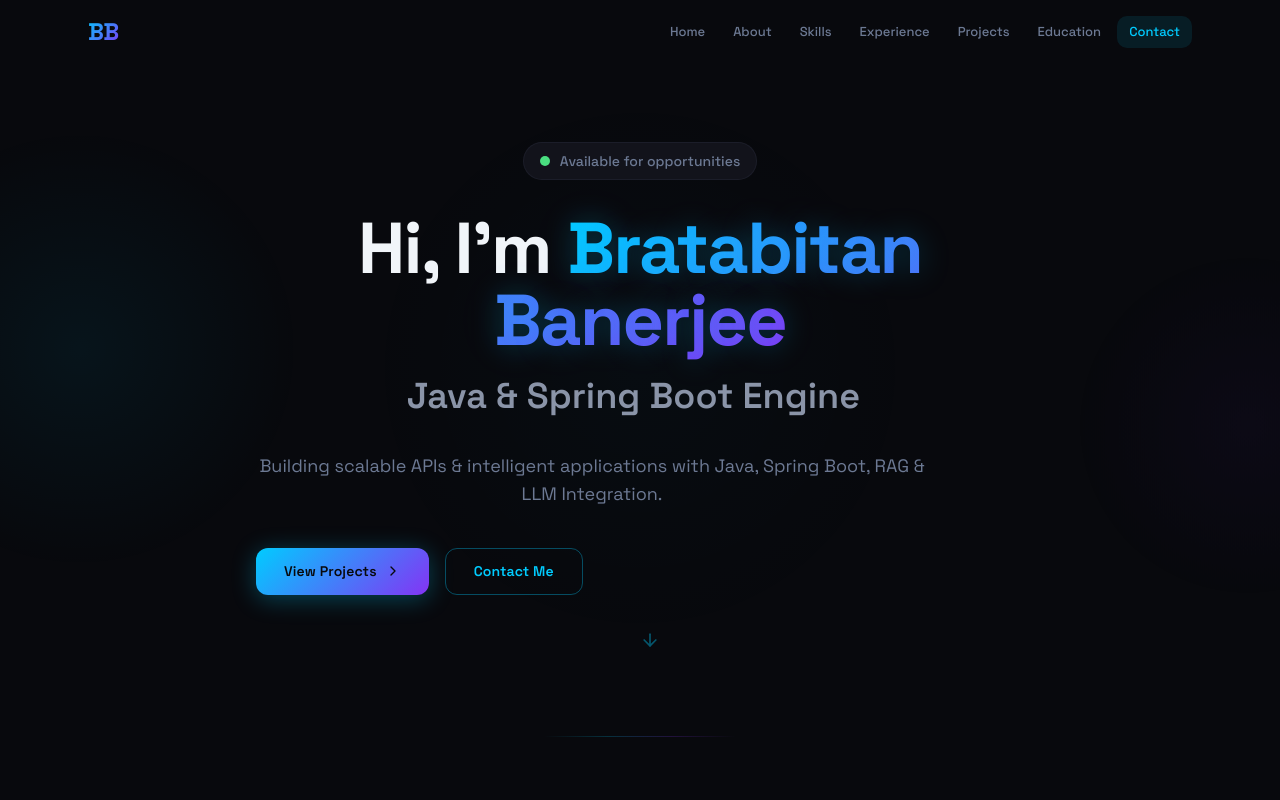
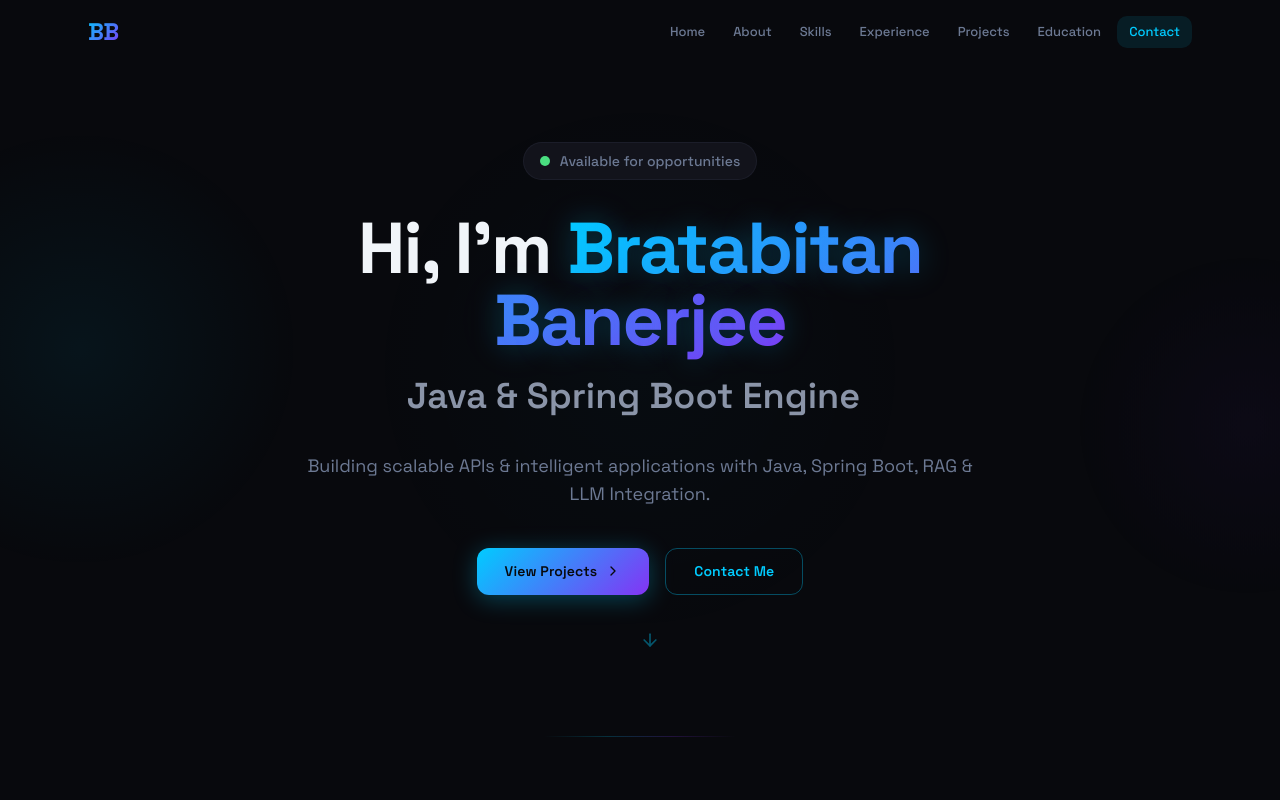
Before and after one commit to neelqq/banerjee-bytes-showcase, a React (Vite) app: page / in a window 1280 px wide. Shown: the top 800 px of the page. Built offline with nearby package versions, Linux system fonts and the light colour scheme.

Commit message:
Center home content
Co-authored-by: neelqq <83536685+neelqq@users.noreply.github.com>

```diff
--- a/src/components/Hero.tsx
+++ b/src/components/Hero.tsx
@@ -68,13 +68,13 @@ const Hero = () => {
           </div>
 
           {/* Tagline */}
-          <p className="text-muted-foreground text-sm sm:text-base md:text-lg max-w-2xl leading-relaxed mb-8 sm:mb-10 animate-fade-in" style={{ animationDelay: '0.3s' }}>
+          <p className="text-muted-foreground text-sm sm:text-base md:text-lg max-w-2xl mx-auto leading-relaxed mb-8 sm:mb-10 animate-fade-in" style={{ animationDelay: '0.3s' }}>
             Building scalable APIs & intelligent applications with Java, Spring Boot,
             RAG & LLM Integration.
           </p>
 
           {/* CTAs */}
-          <div className="flex flex-wrap gap-3 sm:gap-4 animate-fade-in" style={{ animationDelay: '0.4s' }}>
+          <div className="flex flex-wrap justify-center gap-3 sm:gap-4 animate-fade-in" style={{ animationDelay: '0.4s' }}>
             <button
               onClick={() => document.getElementById('projects')?.scrollIntoView({ behavior: 'smooth' })}
               className="btn-primary"
```
